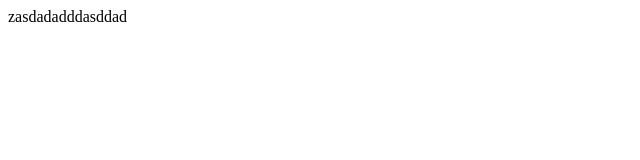
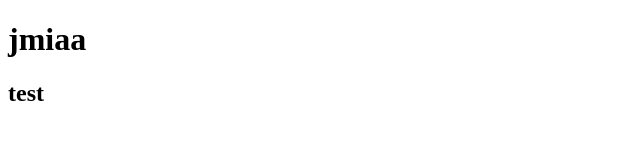
Before and after one commit to jmiaaboutarik/GIT-TEST, a plain HTML site: page index.html in a window 1280 px wide. Shown: the whole page, without its empty margins (0-640 px from the left). Drawn offline with Linux system fonts and the light colour scheme.

Commit message:
test commit

```diff
--- a/index.html
+++ b/index.html
@@ -6,6 +6,7 @@
     <title>Document</title>
 </head>
 <body>
-    zasdadadddasddad
+    <h1>jmiaa</h1>
+    <h2>test</h2>
 </body>
 </html>
```
